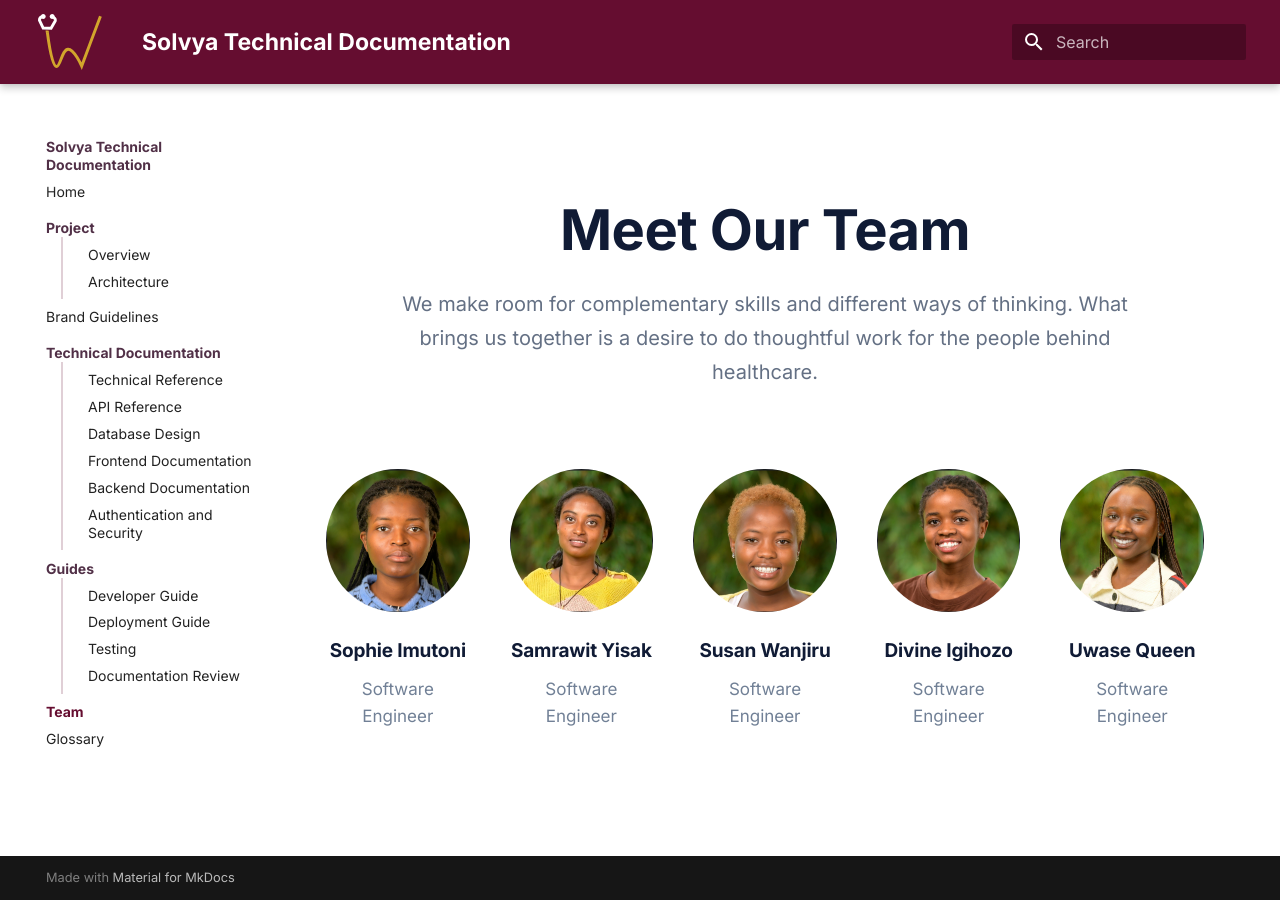
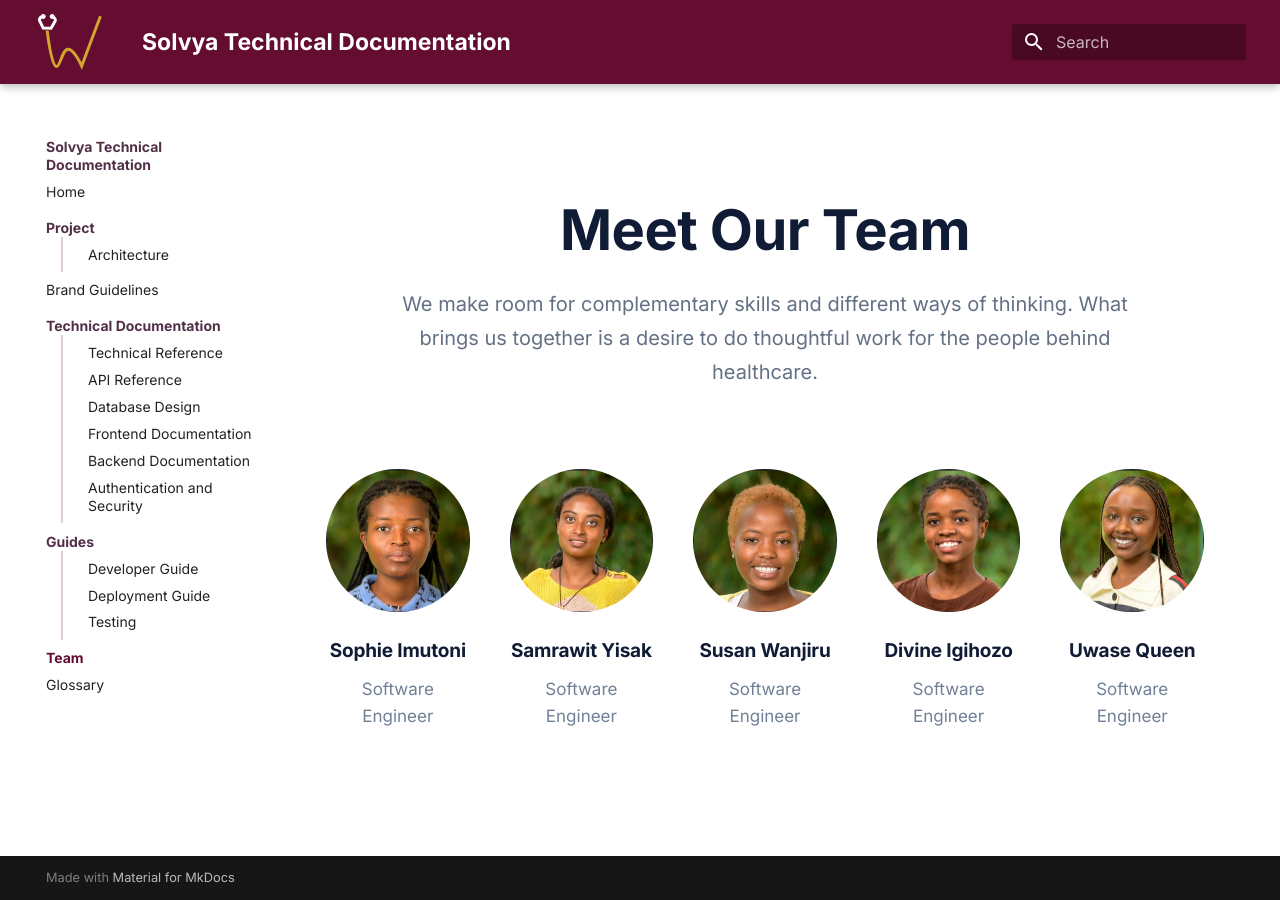
Before and after one commit to akirachix/solvya-technical-documentation, an MkDocs documentation site: the page built from docs/team.md, in a window 1280 px wide. Built offline with MkDocs 1.6.1 and Material for MkDocs 9.7.7, drawn with Linux system fonts in a browser that asks for light colours.

Commit message:
docs: fix documentation navigation

```diff
--- a/mkdocs.yml
+++ b/mkdocs.yml
@@ -34,7 +34,6 @@ nav:
   - Home: index.md
 
   - Project:
-      - Overview: overview.md
       - Architecture: architecture.md
 
   - Brand Guidelines: brand-guideline.md
@@ -51,7 +50,6 @@ nav:
       - Developer Guide: developer-guide.md
       - Deployment Guide: deployment-guide.md
       - Testing: testing.md
-      - Documentation Review: documentation-review.md
 
   - Team: team.md
 
```
